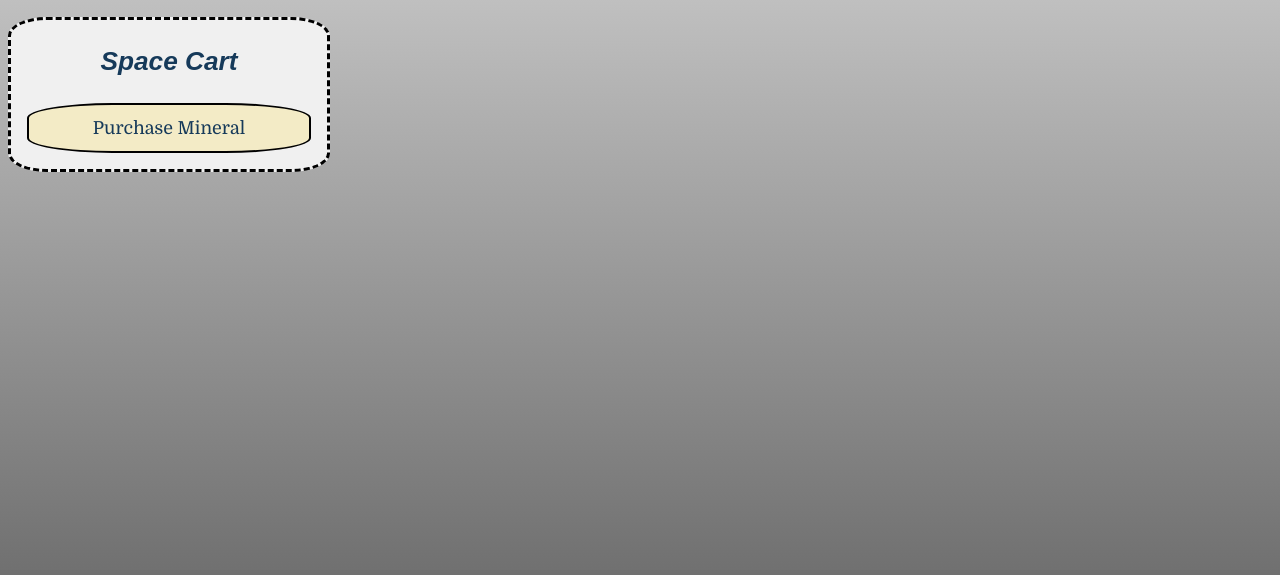
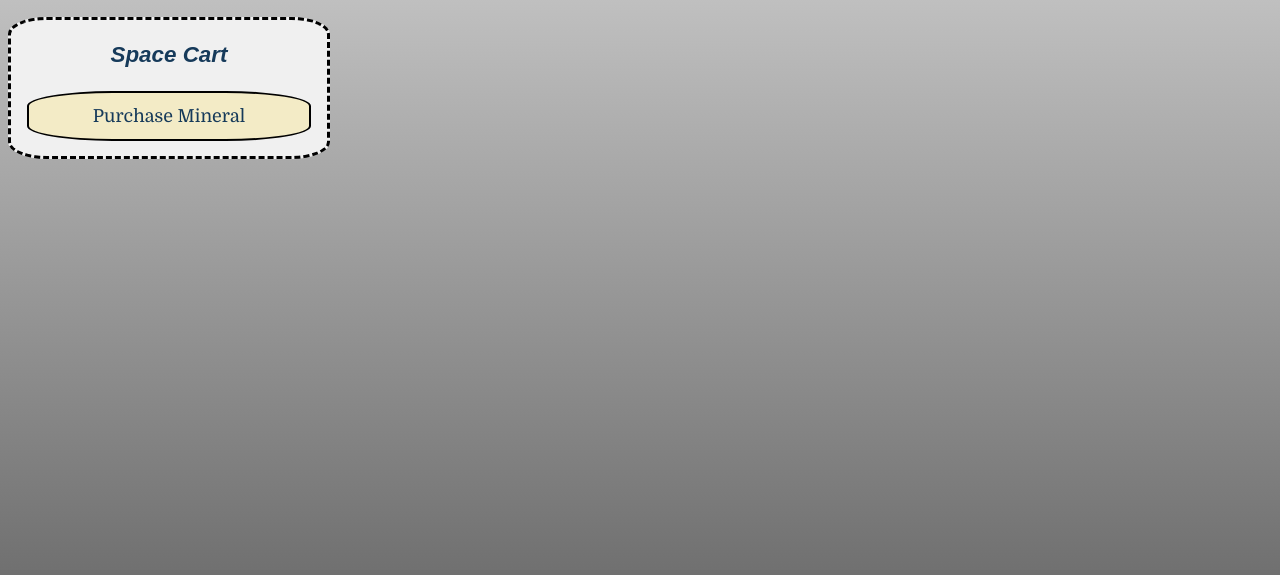
Before and after one commit to nss-daytime-cohort-63/Exomine-Team-1, a plain HTML site: page index.html in a window 1280 px wide. Shown: the part 205-780 px from the top of the page. Drawn offline with Linux system fonts and the light colour scheme; a web font is replaced by a local one.

Commit message:
changing size of the h3

```diff
--- a/styles/main.css
+++ b/styles/main.css
@@ -11,7 +11,7 @@ h1, h2, h3{
     font-style: italic;
 }
 h3{
-    font-size: 1.64em;
+    font-size: 1.4em;
 }
 section{
     font-family: 'Domine', sans-serif;
```
